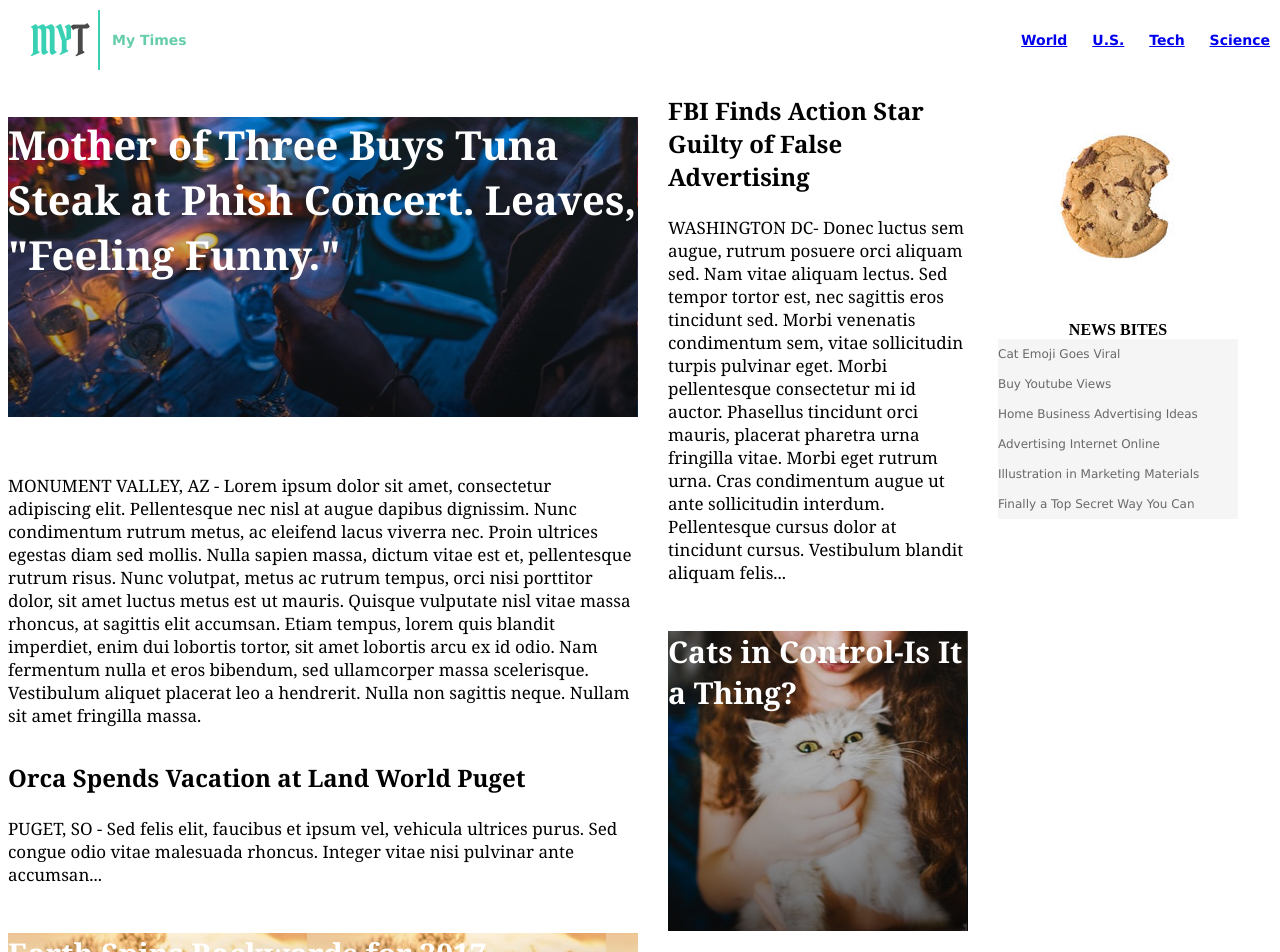
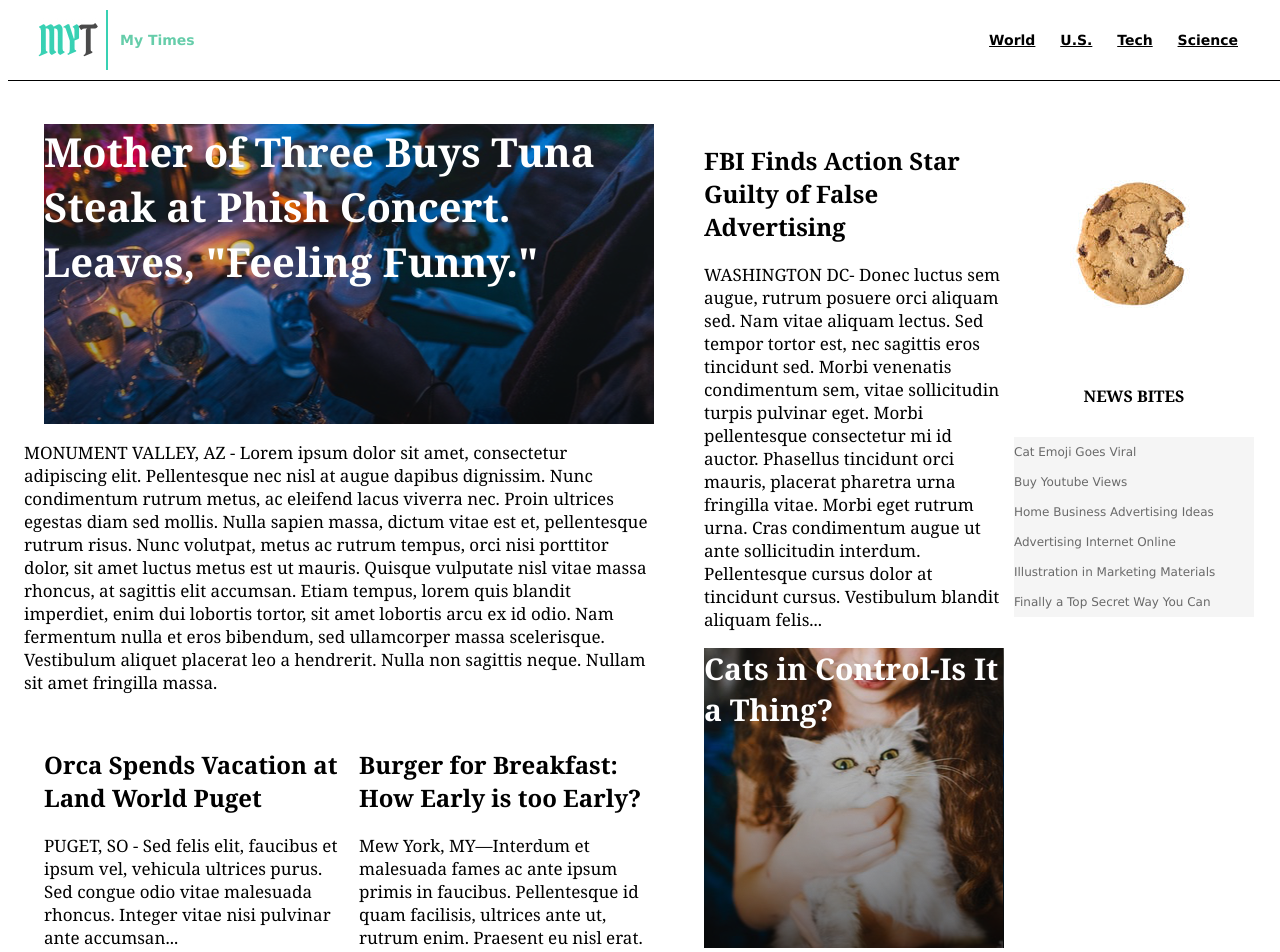
Before and after one commit to WKenC/mytimes, a plain HTML site: page index.html in a window 1280 px wide. Shown: the top 952 px of the page. Drawn offline with Linux system fonts and the light colour scheme.

Commit message:
Add style 90% and Final

```diff
--- a/index.html
+++ b/index.html
@@ -7,7 +7,9 @@
     <title>MyTimes</title>
   </head>
   <body>
-    <header class="banner">
+
+    <!-- Header -->
+    <header>
       <div class="logo">
         <img src="./resources/images/img-myt-logo.jpg">
         <span>My Times</span>
@@ -19,46 +21,65 @@
         <span><a href="#">Science</a></span>
       </nav>
     </header>
+
+    <!-- Main Content container -->
     <main class="content">
+
+      <!-- first column -->
       <section class="column large">
+        <div class="lead-story">
           <div class="imagery main">
-          <p id="p1">Mother of Three Buys Tuna Steak at Phish Concert. Leaves, "Feeling Funny."</p>
+            <span id="p1">Mother of Three Buys Tuna Steak at Phish Concert. Leaves, "Feeling Funny."</span>
           </div>
-        <div class="passage main">
+        <!-- <div class="passage main"> -->
           <p id="p2">MONUMENT VALLEY, AZ - Lorem ipsum dolor sit amet, consectetur adipiscing elit. Pellentesque nec nisl at augue dapibus dignissim. Nunc condimentum rutrum metus, ac eleifend lacus viverra nec. Proin ultrices egestas diam sed mollis. Nulla sapien massa, dictum vitae est et, pellentesque rutrum risus. Nunc volutpat, metus ac rutrum tempus, orci nisi porttitor dolor, sit amet luctus metus est ut mauris. Quisque vulputate nisl vitae massa rhoncus, at sagittis elit accumsan. Etiam tempus, lorem quis blandit imperdiet, enim dui lobortis tortor, sit amet lobortis arcu ex id odio. Nam fermentum nulla et eros bibendum, sed ullamcorper massa scelerisque. Vestibulum aliquet placerat leo a hendrerit. Nulla non sagittis neque. Nullam sit amet fringilla massa.</p>
         </div>
+
+        <div class="stories">
+          <div class="story">
             <div class="passage">
-          <p id="p3"><span class="title">Orca Spends Vacation at Land World Puget</span>
-            <br /><br />PUGET, SO - Sed felis elit, faucibus et ipsum vel, vehicula ultrices purus. Sed congue odio vitae malesuada rhoncus. Integer vitae nisi pulvinar ante accumsan...</p>
+              <h2 class="title">Orca Spends Vacation at Land World Puget</h2>
+              <p id="p3">PUGET, SO - Sed felis elit, faucibus et ipsum vel, vehicula ultrices purus. Sed congue odio vitae malesuada rhoncus. Integer vitae nisi pulvinar ante accumsan...</p>
             </div>
             <div class="imagery">
-          <p id="p4">Earth Spins Backwards for 2017</p>
+              <span id="p4">Earth Spins Backwards for 2017</span>
             </div>
+          </div>
+          <div class="story">
             <div class="passage">
-          <p id="p5"><span class="title">Burger for Breakfast: How Early is too Early?</span>
-            <br /><br />Mew York, MY—Interdum et malesuada fames ac ante ipsum primis in faucibus. Pellentesque id quam facilisis, ultrices ante ut, rutrum enim. Praesent eu nisl erat.</p>
+              <h2 class="title">Burger for Breakfast: How Early is too Early?</h2>
+              <p id="p5">Mew York, MY—Interdum et malesuada fames ac ante ipsum primis in faucibus. Pellentesque id quam facilisis, ultrices ante ut, rutrum enim. Praesent eu nisl erat.</p>
             </div>
             <div class="imagery">
-          <P id="p6">Research Shows Cameras Erase Memory</p>
+              <span id="p6">Research Shows Cameras Erase Memory</span>
+            </div>
+          </div>
         </div>
       </section>
+
+      <!-- second column -->
       <section class="column medium">
+        <div class="story">
           <div class="passage">
-          <p id="p7"><span class="title">FBI Finds Action Star Guilty of False Advertising</span>
-            <br /><br />WASHINGTON DC- Donec luctus sem augue, rutrum posuere orci aliquam sed. Nam vitae aliquam lectus. Sed tempor tortor est, nec sagittis eros tincidunt sed. Morbi venenatis condimentum sem, vitae sollicitudin turpis pulvinar eget. Morbi pellentesque consectetur mi id auctor. Phasellus tincidunt orci mauris, placerat pharetra urna fringilla vitae. Morbi eget rutrum urna. Cras condimentum augue ut ante sollicitudin interdum. Pellentesque cursus dolor at tincidunt cursus. Vestibulum blandit aliquam felis...</p>
+            <h2 class="title">FBI Finds Action Star Guilty of False Advertising</h2>
+            <p id="p7">WASHINGTON DC- Donec luctus sem augue, rutrum posuere orci aliquam sed. Nam vitae aliquam lectus. Sed tempor tortor est, nec sagittis eros tincidunt sed. Morbi venenatis condimentum sem, vitae sollicitudin turpis pulvinar eget. Morbi pellentesque consectetur mi id auctor. Phasellus tincidunt orci mauris, placerat pharetra urna fringilla vitae. Morbi eget rutrum urna. Cras condimentum augue ut ante sollicitudin interdum. Pellentesque cursus dolor at tincidunt cursus. Vestibulum blandit aliquam felis...</p>
           </div>
+        </div>
+        <div class="story">
           <div class="imagery">
-          <p id="p8">Cats in Control-Is It a Thing?</p>
+            <span id="p8">Cats in Control-Is It a Thing?</span>
           </div>
           <div class="passage">
             <p id="p9">BROOKLYN, NY- In molestie nulla sodales sit amet. Proin vulputate, ipsum porta aliquam commodo, nunc nibh tincidunt lorem, vel consectetur neque mi vel neque. Mauris ultricies, nulla scelerisque sollicitudin lobortis, dui est sodales sapien, a vestibulum velit diam eget felis. Vivamus dignissim lacinia dolor, quis commodo tellus pellentesque in.</p>
           </div>
+        </div>
       </section>
+
+      <!-- third column -->
       <section class="column small">
         <div class="newsbites">
-          <img src="./resources/images/img-news-bite.png">
-          <br />
-          <p id="p10"><span>NEWS BITES</span></p>
+          <img class="cookie" src="./resources/images/img-news-bite.png" />
+          <h3>NEWS BITES</h3>
         </div>
         <div class="newsitems">
           <p>Cat Emoji Goes Viral</p>
@@ -70,9 +91,12 @@
         </div>
       </section>
     </main>
+
+    <!-- footer -->
     <footer>
       <div class="foot">
-        <span class="brand">MY Times     &#124;</span>
+        <p class="brand">MY Times</p>
+        <p class="symbol">&#124;</p>
         <nav class="flinks">
           <span><a href="#">World</a></span>
           <span><a href="#">U.S.</a></span>
--- a/resources/css/style.css
+++ b/resources/css/style.css
@@ -1,6 +1,17 @@
 /*p{
   border: thin solid red;
 }*/
+a{
+  color: black;
+}
+
+body{
+  font-family: Georgia;
+  font-size: 17px;
+  color: black;
+}
+
+/* Footer begin */
 
 footer{
   display: flex;
@@ -20,7 +31,7 @@ footer{
 
 .flinks span{
   display: inline-block;
-  padding: 0 10px;
+  margin-left: 30px;
 }
 
 .foot{
@@ -33,10 +44,11 @@ footer{
   font-size: 16px;
   font-weight: bold;
   color: white;
+  margin: 0 30px 0 0;
 }
 
 .symbol{
-  padding: 0 30px;
+  margin: 0 30px;
   display: inline-block;
   font-family: Georgia;
   font-size: 16px;
@@ -44,7 +56,10 @@ footer{
   color: white;
 }
 
-.banner {
+/* Footer ends */
+/* Header begins */
+
+header {
   font-family: Verdana;
   font-size: 14px;
   font-weight: bold;
@@ -55,8 +70,8 @@ footer{
   height: 80px;
   z-index: 1;
   background-color: white;
+  border-bottom: 1px solid black;
   top: 0;
-  left: 0;
 }
 
 .logo{
@@ -64,7 +79,7 @@ footer{
   display: flex;
   flex: 1 0 auto;
   align-items: center;  /*vertically align items in the container */
-  padding: 0 30px;
+  padding-left: 30px;
 }
 
 .logo span{
@@ -72,23 +87,25 @@ footer{
   margin-left: 12px;
 }
 
-.hlinks{
-  color: black;
+.hlinks span{
+  display: inline-block;
+  padding: 20px 10px;
 }
 
-.hlinks span{
-  display: inline-block;
-  padding: 0 10px;
+header nav{
+  padding-right: 40px;
 }
+
+/* Header ends */
+/* Content begins */
 
 .content{
   /*border: thin solid black;*/
   display: flex;
   flex-direction: row;
-  padding-top: 69px;
-  top: 10px;
-  left: 0;
-  align-content: flex-start;
+  padding-top: 116px;
+  margin: 0 auto 78px auto;
+  width: 1232px;
 }
 
 .column.large{
@@ -100,8 +117,31 @@ footer{
   left: 0;
 }
 
-.column.large. div{
-  display: inline-flex;
+.lead-story .imagery{
+  width: 630px;
+  margin-top: 0;
+  text-align: left;
+}
+
+.lead-story .imagery span{
+  margin-left: 20px;
+}
+
+.stories{
+  display: flex;
+  justify-content: space-between;
+  margin-top: 17px;
+}
+
+.stories .passage{
+  height: 250px;
+}
+
+.story{
+  display: flex;
+  flex-direction: column;
+  width: 300px;
+  margin-left: 20px;
 }
 
 .column.medium{
@@ -121,25 +161,22 @@ footer{
   margin-right: 30px;
 }
 
-.passage {
+.imagery.main{
   display: flex;
+}
+
+.imagery.main span{
   font-family: Georgia;
-  font-size: 17px;
-  color: black;
+  font-weight: bold;
+  font-size: 40px;
+  color: white;
 }
 
 .imagery{
   display: flex;
 }
 
-.imagery.main p{
-  font-family: Georgia;
-  font-weight: bold;
-  font-size: 40px;
-  color: white;
-}
-
-.imagery p{
+.imagery span{
   font-family: Georgia;
   font-weight: bold;
   font-size: 30px;
@@ -151,11 +188,11 @@ footer{
   font-weight: bold;
 }
 
-.newsbites p{
+.newsbites h3{
   font-size: 16px;
   font-weight: bold;
   text-align: center;
-  margin: 0;
+  margin-bottom: 30px;
 }
 
 .newsitems p{
@@ -190,3 +227,5 @@ footer{
   height: 300px;
   background-image: url("../images/img-story-1.png");
 }
+
+/* Content ends */
```
Lines whose indentation alone changed are shown as unchanged.
